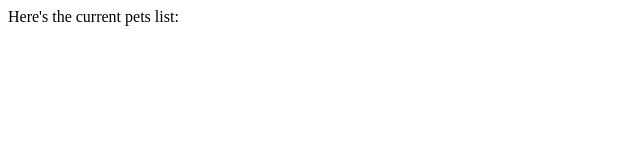
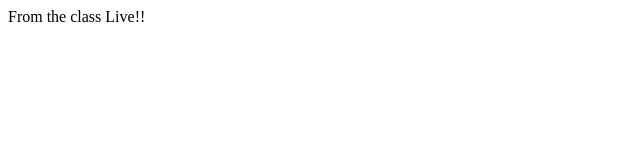
Before and after one commit to philosss/clinica-balsamica, a website: page public/index.html in a window 1280 px wide. Shown: the full height of the page, 0-640 px from the left. Drawn offline with Linux system fonts and the light colour scheme.

Commit message:
Modified html

```diff
--- a/public/index.html
+++ b/public/index.html
@@ -7,8 +7,8 @@
         <title>Your first web app!</title>
     </head>
     <body>
-        <div id="app">
-            Here's the current pets list:
+      <div id="app">
+        From the class Live!!
         </div>
     </body>
 </html>
```
